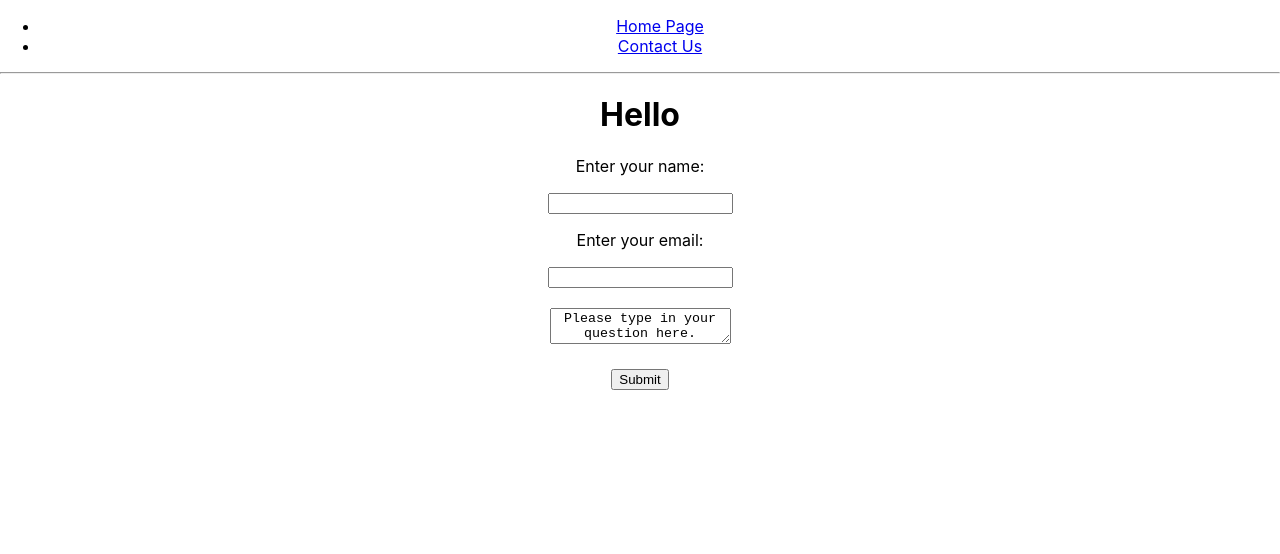
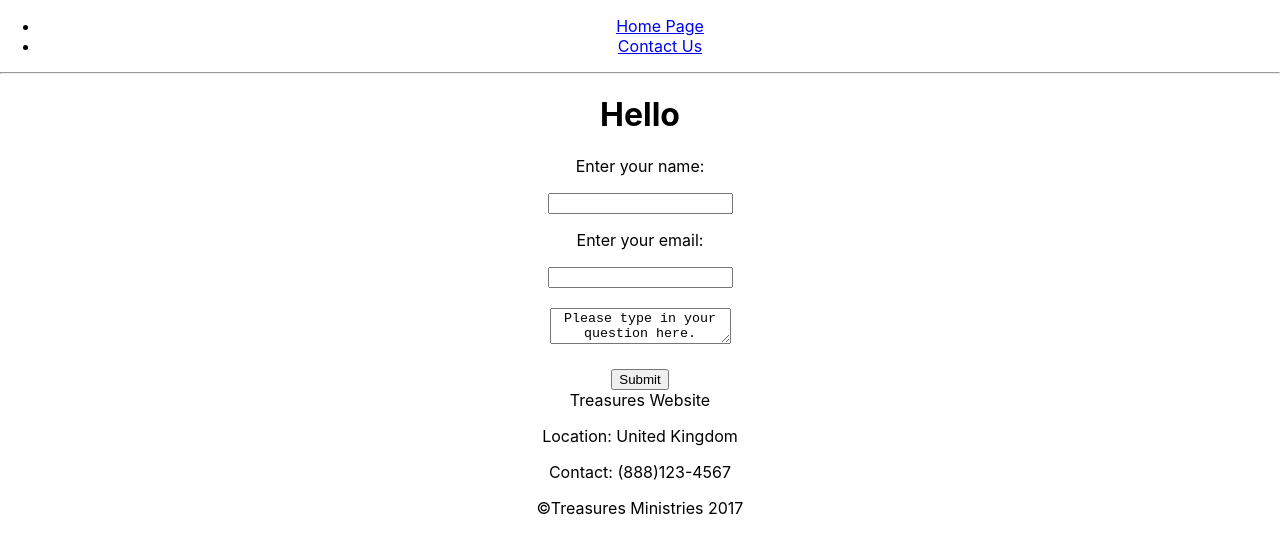
Before and after one commit to bethel-school-of-technology/treasures-web-frontend, a React (Create React App) app: page /Contact in a window 1280 px wide. Shown: the top 554 px of the page. Built offline with nearby package versions, Linux system fonts and the light colour scheme.

Commit message:
Made changes to Footer.js and added Footer.css and included footer on contact and home pages

```diff
--- a/src/App.js
+++ b/src/App.js
@@ -1,4 +1,5 @@
 import './App.css';
+import Footer from './components/Footer';
 
 function App() {
   return (
@@ -16,6 +17,7 @@ function App() {
           Treasures Current Website
         </a>
       </header>
+      <Footer/>
     </div>
   );
 }
--- /dev/null
+++ b/src/components/Footer.js
@@ -0,0 +1,38 @@
+import React from "react";
+// import "./App.css";
+
+
+function Footer() {
+  return (
+    <footer id="footer">
+      <div className="container">
+        <div className="row">
+          <div className="logo">Treasures Website</div>
+          <div className="info">
+            <p>Location: United Kingdom</p>
+            <p>Contact: (888)123-4567</p>
+          </div>
+          <div className="social">
+            <a href="/" target="_blank">
+              <i className="fa fa-facebook"></i>
+            </a>
+            <a href="/" target="_blank">
+              <i className="fa fa-instagram"></i>
+            </a>
+            <a href="/" target="_blank">
+              <i className="fa fa-twitter"></i>
+            </a>
+          </div>
+          <div className="copyright">
+            <p>
+              <span dangerouslySetInnerHTML={{ __html: "&copy;" }} />
+              Treasures Ministries 2017
+            </p>
+          </div>
+        </div>
+      </div>
+    </footer>
+  );
+}
+
+export default Footer;
--- a/src/index.js
+++ b/src/index.js
@@ -4,6 +4,7 @@ import './index.css';
 import App from './App';
 import Contact from './pages/contact/contact';
 import { BrowserRouter as Router, Route, Link } from 'react-router-dom';
+import Footer from './components/Footer';
 
 const Pages = () => (
   <Router>
--- a/src/pages/contact/contact.js
+++ b/src/pages/contact/contact.js
@@ -1,5 +1,6 @@
 import React from 'react';
 import './contact.css';
+import Footer from '../../components/Footer';
 
 
 class MyForm extends React.Component {
@@ -25,6 +26,7 @@ class MyForm extends React.Component {
     }
     render() {
         return (
+            <div>
                 <form onSubmit={this.mySubmitHandler}>
                     <h1>Hello {this.state.username}</h1>
                     <p>Enter your name:</p>
@@ -46,7 +48,12 @@ class MyForm extends React.Component {
                     <br />
                     <input type='submit' />
                 </form>
+                <Footer />
+            </div>
+
         );
+
+
     }
 }
 
```
Also changed, not shown: src/components/Footer.css (added), 1 other file (tests, documents, lock files or other folders). Lines whose indentation alone changed are shown as unchanged.
